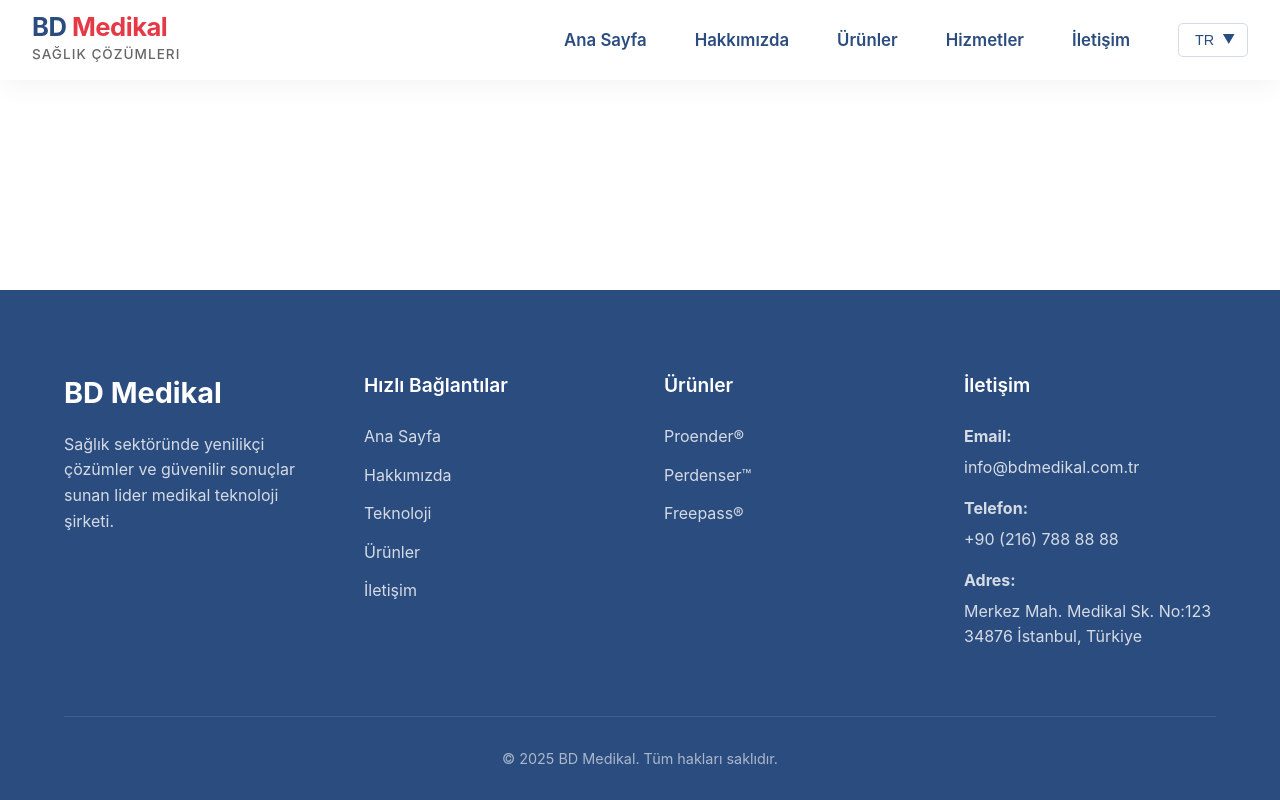
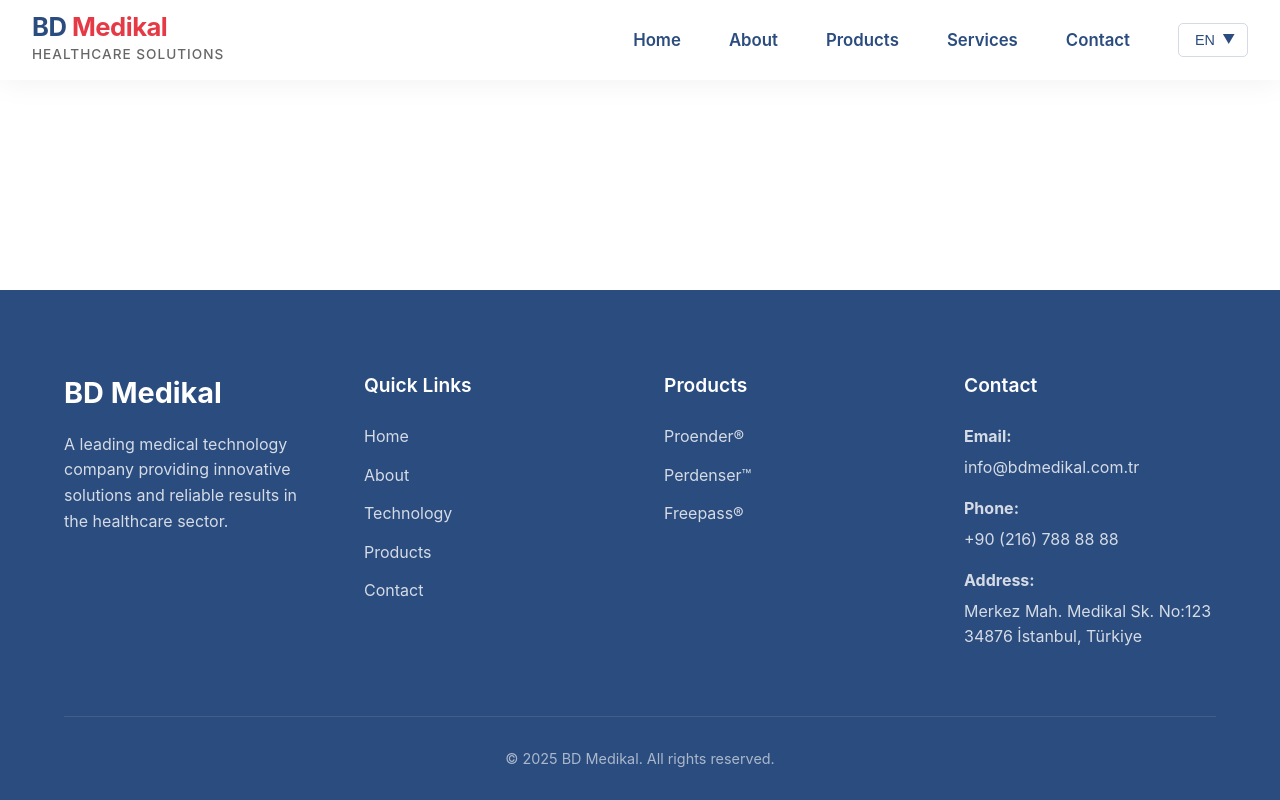
Before and after one commit to DoganKirmizigul/bdmedikal, a React (Create React App) app: page /iletisim in a window 1280 px wide. Built offline with nearby package versions, Linux system fonts and the light colour scheme.

Commit message:
home page language support fixed, general view updated.

```diff
--- a/src/App.js
+++ b/src/App.js
@@ -3,7 +3,6 @@
 import "./App.css";
 import Footer from "./components/Footer";
 import Navbar from "./components/Navbar";
-import Hero from "./components/Hero";
 import { LanguageProvider } from "./context/LanguageContext";
 
 // Sayfaları import edelim
@@ -18,15 +17,7 @@
         <div className="App">
           <Navbar />
           <Routes>
-            <Route
-              path="/"
-              element={
-                <>
-                  <Hero />
-                  <Home />
-                </>
-              }
-            />
+            <Route path="/" element={<Home />} />
             <Route path="/about" element={<About />} />
             <Route path="/contact" element={<Contact />} />
           </Routes>
--- a/src/components/Footer.js
+++ b/src/components/Footer.js
@@ -1,41 +1,44 @@
 import React from "react";
 import { Link } from "react-router-dom";
+import { useLanguage } from "../context/LanguageContext";
+import { tr } from "../translations/tr";
+import { en } from "../translations/en";
 
 const Footer = () => {
+  const { language } = useLanguage();
+  const t = language === "tr" ? tr : en;
+
   return (
     <footer className="footer">
       <div className="footer-content">
         <div className="footer-section">
           <h3 className="footer-logo">BD Medikal</h3>
-          <p className="footer-description">
-            Sağlık sektöründe yenilikçi çözümler ve güvenilir sonuçlar sunan
-            lider medikal teknoloji şirketi.
-          </p>
+          <p className="footer-description">{t.footer.description}</p>
         </div>
 
         <div className="footer-section">
-          <h4>Hızlı Bağlantılar</h4>
+          <h4>{t.footer.quickLinks.title}</h4>
           <ul className="footer-links">
             <li>
-              <Link to="/">Ana Sayfa</Link>
+              <Link to="/">{t.nav.home}</Link>
             </li>
             <li>
-              <Link to="/hakkimizda">Hakkımızda</Link>
+              <Link to="/hakkimizda">{t.nav.about}</Link>
             </li>
             <li>
-              <Link to="/teknoloji">Teknoloji</Link>
+              <Link to="/teknoloji">{t.footer.quickLinks.technology}</Link>
             </li>
             <li>
-              <Link to="/urunler">Ürünler</Link>
+              <Link to="/urunler">{t.nav.products}</Link>
             </li>
             <li>
-              <Link to="/iletisim">İletişim</Link>
+              <Link to="/iletisim">{t.nav.contact}</Link>
             </li>
           </ul>
         </div>
 
         <div className="footer-section">
-          <h4>Ürünler</h4>
+          <h4>{t.footer.products.title}</h4>
           <ul className="footer-links">
             <li>
               <Link to="/urunler/proender">Proender®</Link>
@@ -50,18 +53,18 @@
         </div>
 
         <div className="footer-section">
-          <h4>İletişim</h4>
+          <h4>{t.footer.contact.title}</h4>
           <ul className="footer-contact">
             <li>
-              <strong>Email:</strong>
+              <strong>{t.footer.contact.email}:</strong>
               <a href="mailto:info@bdmedikal.com.tr"> info@bdmedikal.com.tr</a>
             </li>
             <li>
-              <strong>Telefon:</strong>
+              <strong>{t.footer.contact.phone}:</strong>
               <a href="tel:+902167888888"> +90 (216) 788 88 88</a>
             </li>
             <li>
-              <strong>Adres:</strong>
+              <strong>{t.footer.contact.address}:</strong>
               <address>
                 Merkez Mah. Medikal Sk. No:123
                 <br />
@@ -74,7 +77,7 @@
 
       <div className="footer-bottom">
         <p>
-          &copy; {new Date().getFullYear()} BD Medikal. Tüm hakları saklıdır.
+          &copy; {new Date().getFullYear()} BD Medikal. {t.footer.copyright}
         </p>
       </div>
     </footer>
--- a/src/components/Hero.js
+++ b/src/components/Hero.js
@@ -6,7 +6,33 @@
 
 const Hero = () => {
   const { language } = useLanguage();
-  const translations = language === "tr" ? tr : en;
+  const t = language === "tr" ? tr : en;
+
+  return (
+    <section
+      className="hero-section"
+      style={{
+        backgroundImage: `url(${process.env.PUBLIC_URL}/images/home-background.png)`,
+        backgroundSize: "cover",
+        backgroundPosition: "center",
+        backgroundRepeat: "no-repeat",
+      }}
+    >
+      <div className="hero-content">
+        <h1>{t.hero.title}</h1>
+        <h2>{t.hero.subtitle}</h2>
+        <p className="hero-subtitle">{t.hero.description}</p>
+        <div className="hero-buttons">
+          <Link to="/urunler" className="primary-button">
+            {t.hero.exploreButton}
+          </Link>
+          <Link to="/iletisim" className="secondary-button">
+            {t.hero.ctaButton}
+          </Link>
+        </div>
+      </div>
+    </section>
+  );
 };
 
 export default Hero;
--- a/src/components/Navbar.js
+++ b/src/components/Navbar.js
@@ -8,7 +8,7 @@
   const [isScrolled, setIsScrolled] = useState(false);
   const [isMenuOpen, setIsMenuOpen] = useState(false);
   const { language, toggleLanguage } = useLanguage();
-  const translations = language === "tr" ? tr : en;
+  const t = language === "tr" ? tr : en;
 
   useEffect(() => {
     const handleScroll = () => {
@@ -31,28 +31,26 @@
             <h1 className="logo-title">
               BD <span>Medikal</span>
             </h1>
-            <div className="logo-subtitle">
-              {language === "tr" ? "Sağlık Çözümleri" : "Healthcare Solutions"}
-            </div>
+            <div className="logo-subtitle">{t.logo.subtitle}</div>
           </div>
         </Link>
 
         <div className="nav-right">
           <div className={`nav-links ${isMenuOpen ? "active" : ""}`}>
             <Link to="/" onClick={() => setIsMenuOpen(false)}>
-              {translations.nav.home}
+              {t.nav.home}
             </Link>
             <Link to="/hakkimizda" onClick={() => setIsMenuOpen(false)}>
-              {translations.nav.about}
+              {t.nav.about}
             </Link>
             <Link to="/urunler" onClick={() => setIsMenuOpen(false)}>
-              {translations.nav.products}
+              {t.nav.products}
             </Link>
             <Link to="/hizmetler" onClick={() => setIsMenuOpen(false)}>
-              {translations.nav.services}
+              {t.nav.services}
             </Link>
             <Link to="/iletisim" onClick={() => setIsMenuOpen(false)}>
-              {translations.nav.contact}
+              {t.nav.contact}
             </Link>
           </div>
 
--- a/src/components/Products.js
+++ b/src/components/Products.js
@@ -6,7 +6,7 @@
 
 const Products = () => {
   const { language } = useLanguage();
-  const translations = language === "tr" ? tr : en;
+  const t = language === "tr" ? tr : en;
 
   const products = [
     {
@@ -56,8 +56,8 @@
   return (
     <section className="products-family-section">
       <div className="section-header">
-        <h2>{translations.products.title}</h2>
-        <p>{translations.products.description}</p>
+        <h2>{t.products.title}</h2>
+        <p>{t.products.description}</p>
       </div>
 
       <div className="products-grid">
@@ -72,7 +72,7 @@
                 {product.description[language]}
               </p>
               <Link to={product.link} className="product-link">
-                {translations.products.details} →
+                {t.products.details} →
               </Link>
             </div>
           </div>
--- /dev/null
+++ b/src/components/Stats.js
@@ -0,0 +1,32 @@
+import React from "react";
+import { useLanguage } from "../context/LanguageContext";
+import { tr } from "../translations/tr";
+import { en } from "../translations/en";
+
+const Stats = () => {
+  const { language } = useLanguage();
+  const t = language === "tr" ? tr : en;
+
+  return (
+    <div className="stats-section">
+      <div className="stat-item">
+        <div className="stat-number">{t.stats.experience.number}</div>
+        <div className="stat-label">{t.stats.experience.text}</div>
+      </div>
+      <div className="stat-item">
+        <div className="stat-number">{t.stats.cases.number}</div>
+        <div className="stat-label">{t.stats.cases.text}</div>
+      </div>
+      <div className="stat-item">
+        <div className="stat-number">{t.stats.products.number}</div>
+        <div className="stat-label">{t.stats.products.text}</div>
+      </div>
+      <div className="stat-item">
+        <div className="stat-number">{t.stats.hospitals.number}</div>
+        <div className="stat-label">{t.stats.hospitals.text}</div>
+      </div>
+    </div>
+  );
+};
+
+export default Stats;
--- a/src/context/LanguageContext.js
+++ b/src/context/LanguageContext.js
@@ -3,7 +3,7 @@
 const LanguageContext = createContext();
 
 export const LanguageProvider = ({ children }) => {
-  const [language, setLanguage] = useState("tr"); // Varsayılan dil Türkçe
+  const [language, setLanguage] = useState("en"); // Varsayılan dil Türkçe
 
   const toggleLanguage = (lang) => {
     setLanguage(lang);
--- a/src/translations/en.js
+++ b/src/translations/en.js
@@ -6,13 +6,35 @@
     services: "Services",
     contact: "Contact",
   },
+  logo: {
+    text: "BD Medical",
+    alt: "BD Medical Logo",
+    subtitle: "Healthcare Solutions",
+  },
   hero: {
     title: "Your Trusted Partner in Healthcare",
+    subtitle: "Innovative Medical Technologies",
     description:
       "With over 15 years of experience and support for more than 1,000 successful cases, we provide innovative solutions to the healthcare industry.",
-    buttons: {
-      discover: "Discover Our Products",
-      contact: "Contact Us",
+    ctaButton: "Contact Us",
+    exploreButton: "Explore Products",
+  },
+  stats: {
+    experience: {
+      number: "15+",
+      text: "Years Experience",
+    },
+    cases: {
+      number: "1000+",
+      text: "Cases Supported",
+    },
+    products: {
+      number: "50+",
+      text: "Product Types",
+    },
+    hospitals: {
+      number: "100+",
+      text: "Partner Hospitals",
     },
   },
   products: {
@@ -24,14 +46,19 @@
   footer: {
     description:
       "A leading medical technology company providing innovative solutions and reliable results in the healthcare sector.",
-    quickLinks: "Quick Links",
-    products: "Products",
+    quickLinks: {
+      title: "Quick Links",
+      technology: "Technology",
+    },
+    products: {
+      title: "Products",
+    },
     contact: {
       title: "Contact",
       email: "Email",
       phone: "Phone",
       address: "Address",
     },
-    rights: "All rights reserved.",
+    copyright: "All rights reserved.",
   },
 };
--- a/src/translations/tr.js
+++ b/src/translations/tr.js
@@ -6,13 +6,35 @@
     services: "Hizmetler",
     contact: "İletişim",
   },
+  logo: {
+    text: "BD Medikal",
+    alt: "BD Medikal Logo",
+    subtitle: "Sağlık Çözümleri",
+  },
   hero: {
     title: "Sağlık Sektöründe Güvenilir Çözüm Ortağınız",
+    subtitle: "Yenilikçi Medikal Teknolojileri",
     description:
       "15 yılı aşkın deneyimimiz ve 1000'den fazla başarılı vaka desteğimiz ile sağlık sektörüne yenilikçi çözümler sunuyoruz.",
-    buttons: {
-      discover: "Ürünlerimizi Keşfedin",
-      contact: "Bizimle İletişime Geçin",
+    ctaButton: "Bizimle İletişime Geçin",
+    exploreButton: "Ürünleri Keşfet",
+  },
+  stats: {
+    experience: {
+      number: "15+",
+      text: "Yıllık Deneyim",
+    },
+    cases: {
+      number: "1000+",
+      text: "Vaka Desteği",
+    },
+    products: {
+      number: "50+",
+      text: "Ürün Çeşidi",
+    },
+    hospitals: {
+      number: "100+",
+      text: "Ortak Hastane",
     },
   },
   products: {
@@ -24,14 +46,19 @@
   footer: {
     description:
       "Sağlık sektöründe yenilikçi çözümler ve güvenilir sonuçlar sunan lider medikal teknoloji şirketi.",
-    quickLinks: "Hızlı Bağlantılar",
-    products: "Ürünler",
+    quickLinks: {
+      title: "Hızlı Bağlantılar",
+      technology: "Teknoloji",
+    },
+    products: {
+      title: "Ürünler",
+    },
     contact: {
       title: "İletişim",
       email: "Email",
       phone: "Telefon",
       address: "Adres",
     },
-    rights: "Tüm hakları saklıdır.",
+    copyright: "Tüm hakları saklıdır.",
   },
 };
```
Also changed, not shown: src/App.css (+61 -27 lines), src/components/Logo.js (+12 -6 lines), src/pages/Home.js (+4 -41 lines).
